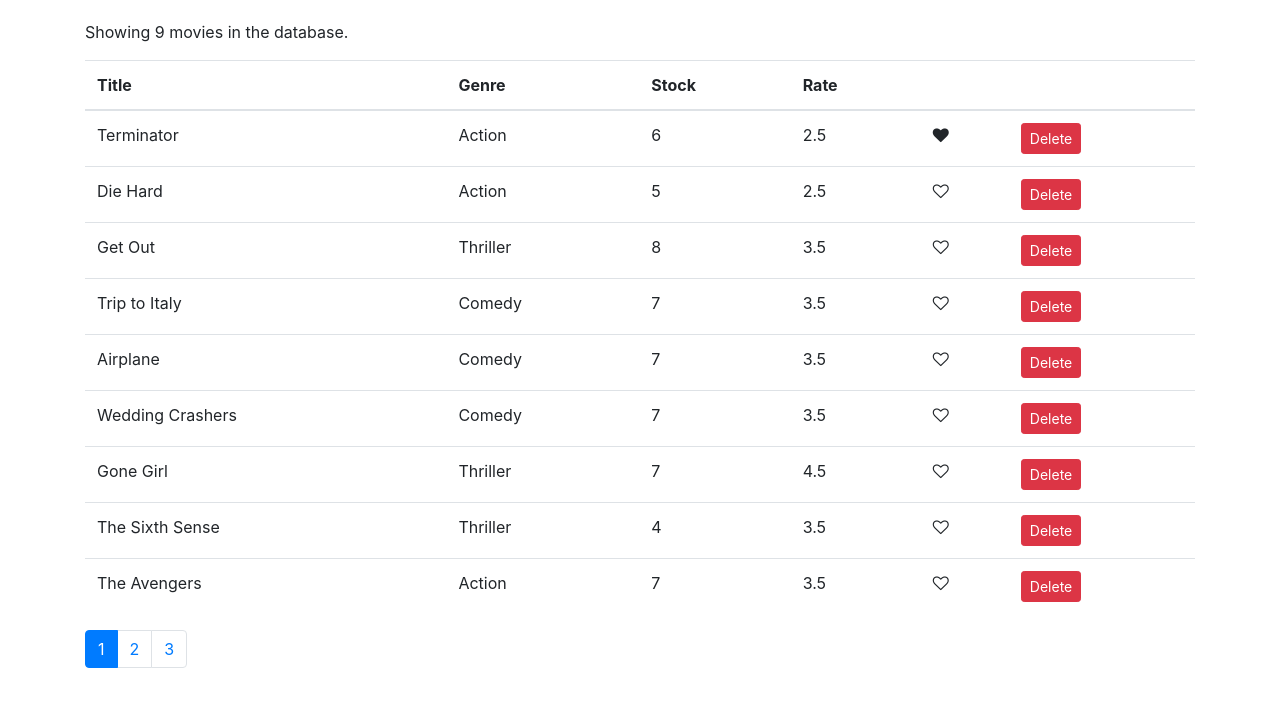
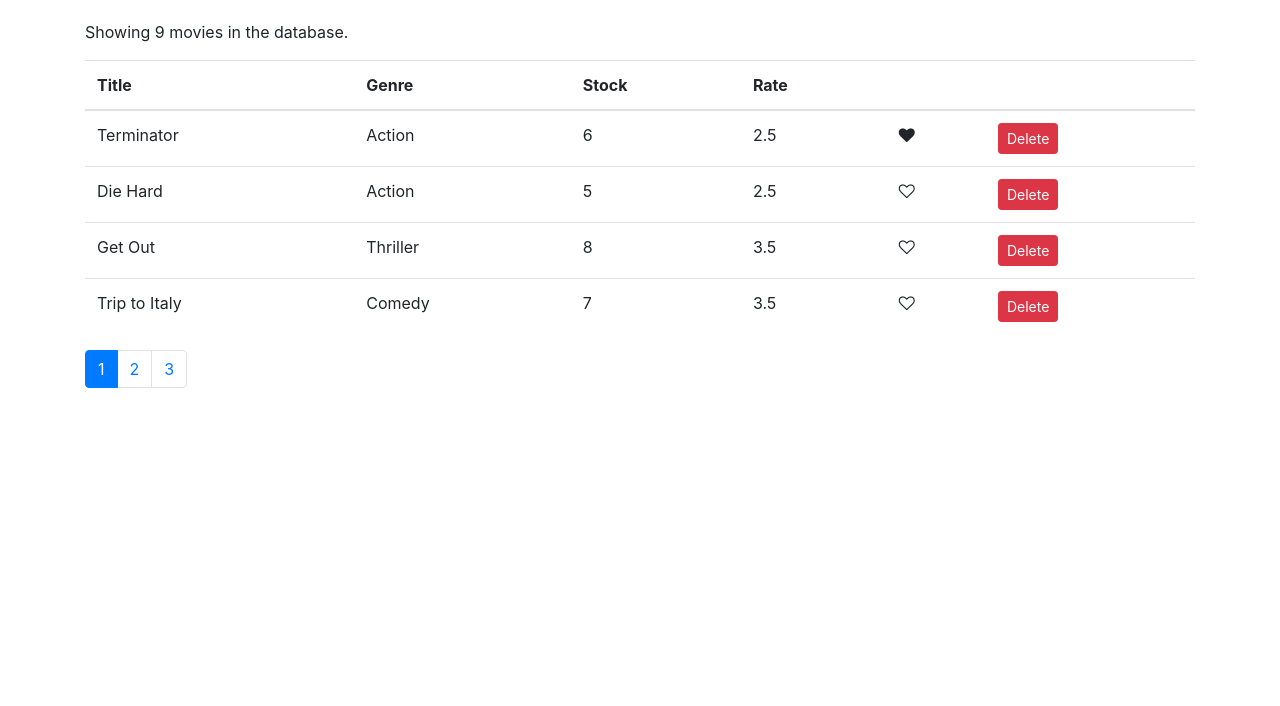
Before and after one commit to chongzter/vivdly, a React (Create React App) app: page / in a window 1280 px wide. Shown: the top 706 px of the page. Built offline with nearby package versions, Linux system fonts and the light colour scheme.

Commit message:
Pagination - Paginating Data

```diff
--- a/src/components/movies.jsx
+++ b/src/components/movies.jsx
@@ -2,6 +2,7 @@
 import Like from "./common/like";
 import Pagination from "./common/pagination";
 import { getMovies } from "../services/fakeMovieService";
+import { paginate } from "../utils/paginate";
 
 class Movies extends Component {
   state = {
@@ -29,9 +30,11 @@
 
   render() {
     const { length: count } = this.state.movies;
-    const { pageSize, currentPage } = this.state;
+    const { pageSize, currentPage, movies: allMovies } = this.state;
 
     if (count === 0) return <p>There are no movies in the database.</p>;
+
+    const movies = paginate(allMovies, currentPage, pageSize);
 
     return (
       <React.Fragment>
@@ -48,7 +51,7 @@
             </tr>
           </thead>
           <tbody>
-            {this.state.movies.map(movie => (
+            {movies.map(movie => (
               <tr key={movie._id}>
                 <td>{movie.title}</td>
                 <td>{movie.genre.name}</td>
--- /dev/null
+++ b/src/utils/paginate.js
@@ -0,0 +1,9 @@
+import _ from "lodash";
+
+export function paginate(items, pageNumber, pageSize) {
+  const startIndex = (pageNumber - 1) * pageSize;
+  return _(items)
+    .slice(startIndex)
+    .take(pageSize)
+    .value();
+}
```
